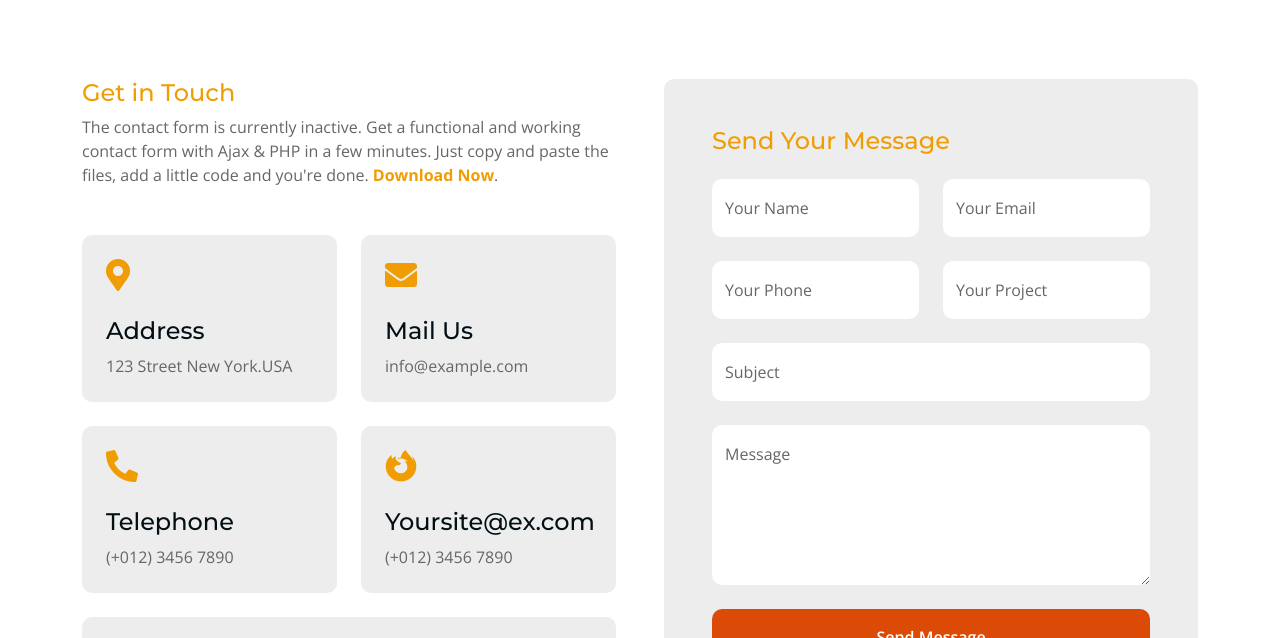
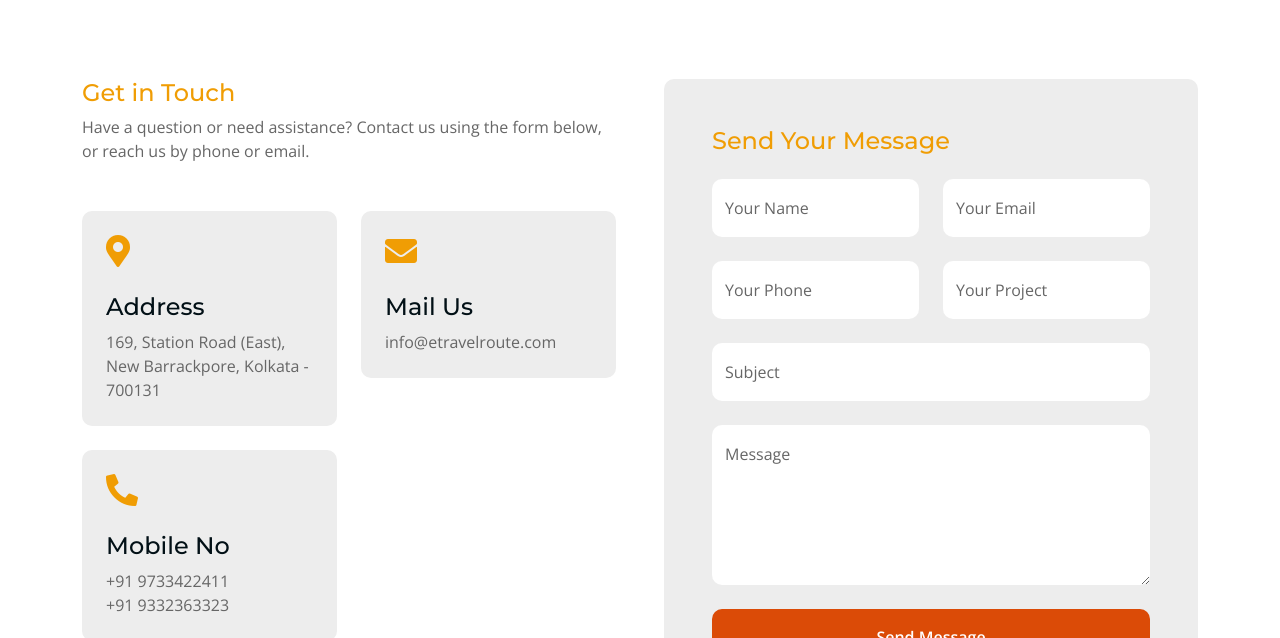
Before and after one commit to DebjitAdhikari/e-travel-route, a plain HTML site: page contact.html in a window 1280 px wide. Shown: the part 430-1068 px from the top of the page. Drawn offline with nearby package versions, Linux system fonts and the light colour scheme.

Commit message:
updated1

```diff
--- a/contact.html
+++ b/contact.html
@@ -53,8 +53,8 @@
                     <div class="navbar-nav ms-auto py-0">
                         <a href="index.html" class="nav-item nav-link active">Home</a>
                         <a href="about.html" class="nav-item nav-link">About</a>
-                        <a href="pack-age.html" class="nav-item nav-link">Packages</a>
-                        <a href="con-tact.html" class="nav-item nav-link">Contact</a>
+                        <a href="package.html" class="nav-item nav-link">Packages</a>
+                        <a href="contact.html" class="nav-item nav-link">Contact</a>
                         <!-- <a href="package.html" class="nav-item nav-link">Packages</a>
                         <a href="contact.html" class="nav-item nav-link">Contact</a> -->
                     </div>
@@ -84,7 +84,7 @@
                         <div>
                             <div class="pb-5">
                                 <h4 class="text-primary">Get in Touch</h4>
-                                <p class="mb-0">The contact form is currently inactive. Get a functional and working contact form with Ajax & PHP in a few minutes. Just copy and paste the files, add a little code and you're done. <a class="text-primary fw-bold" href="https://htmlcodex.com/contact-form">Download Now</a>.</p>
+                                <p class="mb-0">Have a question or need assistance? Contact us using the form below, or reach us by phone or email.</p>
                             </div>
                             <div class="row g-4">
                                 <div class="col-lg-6">
@@ -94,7 +94,7 @@
                                         </div>
                                         <div>
                                             <h4>Address</h4>
-                                            <p class="mb-0">123 Street New York.USA</p>
+                                            <p class="mb-0">169, Station Road (East), New Barrackpore, Kolkata - 700131</p>
                                         </div>
                                     </div>
                                 </div>
@@ -105,7 +105,7 @@
                                         </div>
                                         <div>
                                             <h4>Mail Us</h4>
-                                            <p class="mb-0">info@example.com</p>
+                                            <p class="mb-0">info@etravelroute.com</p>
                                         </div>
                                     </div>
                                 </div>
@@ -115,22 +115,22 @@
                                             <i class="fa fa-phone-alt fa-2x"></i>
                                         </div>
                                         <div>
-                                            <h4>Telephone</h4>
-                                            <p class="mb-0">(+012) 3456 7890</p>
+                                            <h4>Mobile No</h4>
+                                            <p class="mb-0">+91 9733422411 <br> +91 9332363323</p>
                                         </div>
                                     </div>
                                 </div>
-                                <div class="col-lg-6">
+                                <!-- <div class="col-lg-6">
                                     <div class="contact-add-item rounded bg-light p-4">
                                         <div class="contact-icon text-primary mb-4">
                                             <i class="fab fa-firefox-browser fa-2x"></i>
                                         </div>
                                         <div>
-                                            <h4>Yoursite@ex.com</h4>
+                                            <h4>https://www.etravelroute.com/</h4>
                                             <p class="mb-0">(+012) 3456 7890</p>
                                         </div>
                                     </div>
-                                </div>
+                                </div> -->
                                 <div class="col-12">
                                     <div class="d-flex justify-content-around bg-light rounded p-4">
                                         <a class="btn btn-xl-square btn-primary rounded-circle" href="#"><i class="fab fa-facebook-f"></i></a>
@@ -194,7 +194,7 @@
                     <div class="col-12 wow fadeInUp" data-wow-delay="0.2s">
                         <div class="rounded">
                             <iframe class="rounded w-100"
-                            style="height: 400px;" src="https://www.google.com/maps/embed?pb=!1m18!1m12!1m3!1d387191.33750346623!2d-73.97968099999999!3d40.6974881!2m3!1f0!2f0!3f0!3m2!1i1024!2i768!4f13.1!3m3!1m2!1s0x89c24fa5d33f083b%3A0xc80b8f06e177fe62!2sNew%20York%2C%20NY%2C%20USA!5e0!3m2!1sen!2sbd!4v1694259649153!5m2!1sen!2sbd"
+                            style="height: 400px;" src="https://www.google.com/maps/embed?pb=!1m14!1m8!1m3!1d7362.231209160746!2d88.446501!3d22.68674!3m2!1i1024!2i768!4f13.1!3m3!1m2!1s0x39f89f224a915a09%3A0xf3668e94bb7d158b!2s169%2C%20E%20Station%20Rd%2C%20East%2C%20New%20Barrakpur%2C%20Kolkata%2C%20West%20Bengal%20700131!5e0!3m2!1sen!2sin!4v1739900666306!5m2!1sen!2sin"
                             loading="lazy" referrerpolicy="no-referrer-when-downgrade"></iframe>
                         </div>
                     </div>
```
Also changed, not shown: about.html (+2 -2 lines), index.html (+4 -4 lines), package.html (+2 -2 lines), img/e-travel-logo.png (added).
